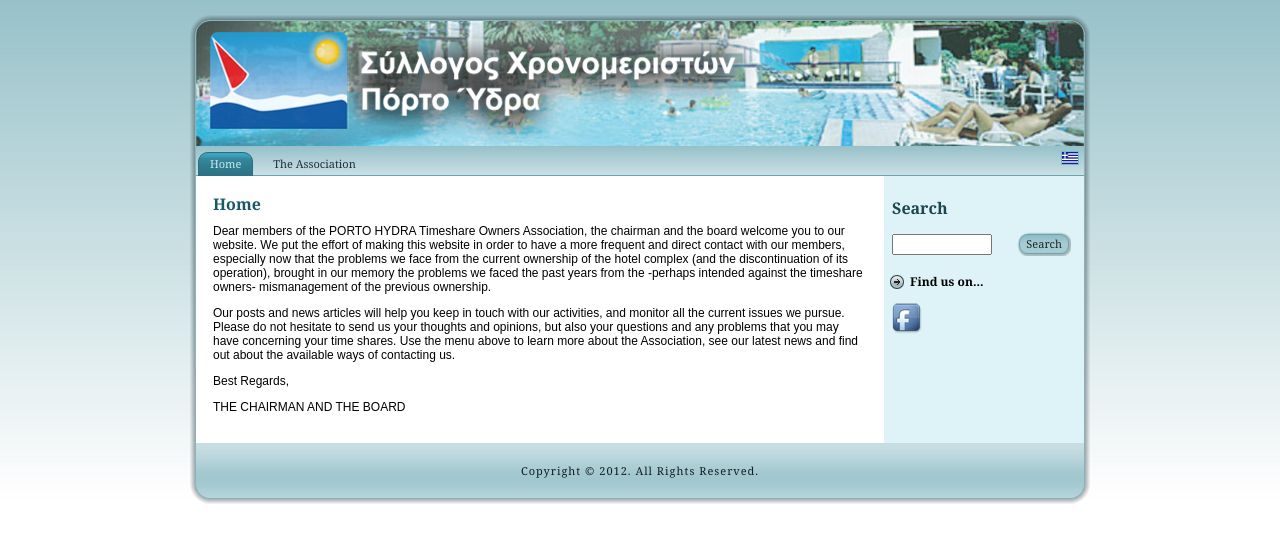
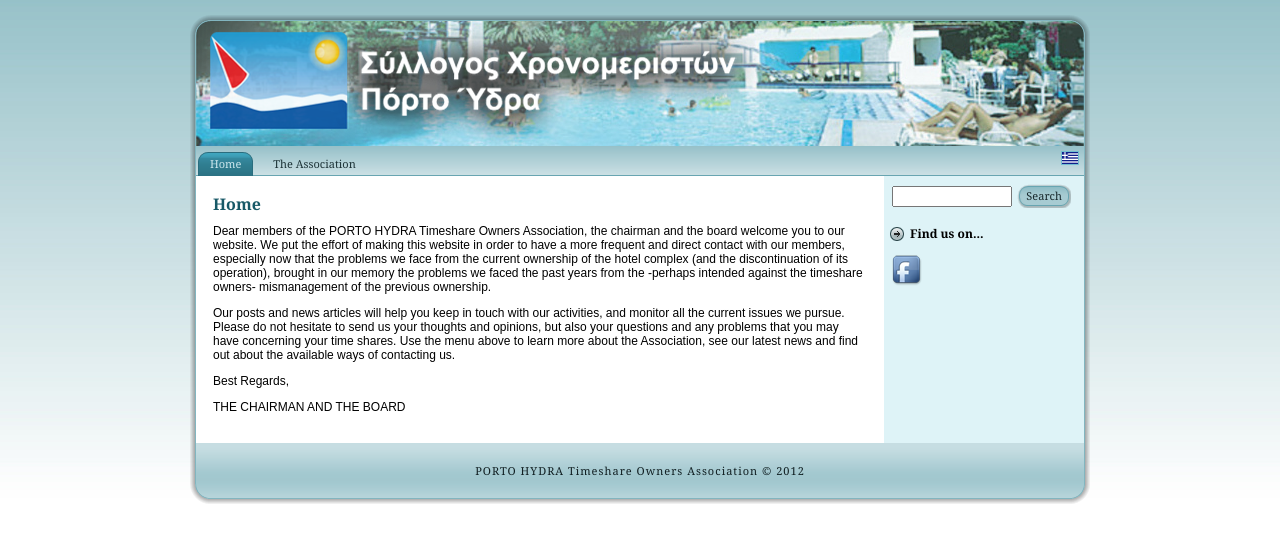
Before and after one commit to time-share/portohydra.time-share.gr, a Jekyll site: the page built from en/index.html, in a window 1280 px wide. Shown: the top 543 px of the page. Built offline with Jekyll 4.4.1, drawn with Linux system fonts in a browser that asks for light colours.

Commit message:
Added scripts and fixed footer text

```diff
--- a/_includes/footer.html
+++ b/_includes/footer.html
@@ -2,7 +2,7 @@
 <div class="webfooter">
     <div class="webfooter-body">
         <div class="webfooter-text">
-            <p>Copyright © 2012. All Rights Reserved.</p>
+            <p>{{site.t[page.lang].company}} © 2012</p>
         </div>
         <div class="cleared"></div>
     </div>
--- a/_layouts/default.html
+++ b/_layouts/default.html
@@ -18,6 +18,9 @@
                                             <div class="webpostcontent">
                                                 <div class="field field-name-field-body">
                                                     {{ content }}
+                                                    {% if site.shareaholic_app_id %}
+                                                    <div class='shareaholic-canvas' data-app='share_buttons' data-app-id='{{site.shareaholic_app_id}}'></div>
+                                                    {% endif %}
                                                 </div>
                                             </div>
                                         </div>
--- a/css/style.css
+++ b/css/style.css
@@ -2479,6 +2479,11 @@
     width: 50%;
     margin-top: 2px;
 }
+
+.en #searchInput {
+    width: 61%;
+}
+
 #cmdSearch {
     float: right;
 }
@@ -2487,3 +2492,11 @@
     border: none;
     vertical-align: middle;
 }
+
+.element-invisible {
+    position: absolute !important;
+    clip: rect(1px 1px 1px 1px);
+    clip: rect(1px,1px,1px,1px);
+    overflow: hidden;
+    height: 1px;
+}
```
Also changed, not shown: _includes/scripts.html (+14 -0 lines).
